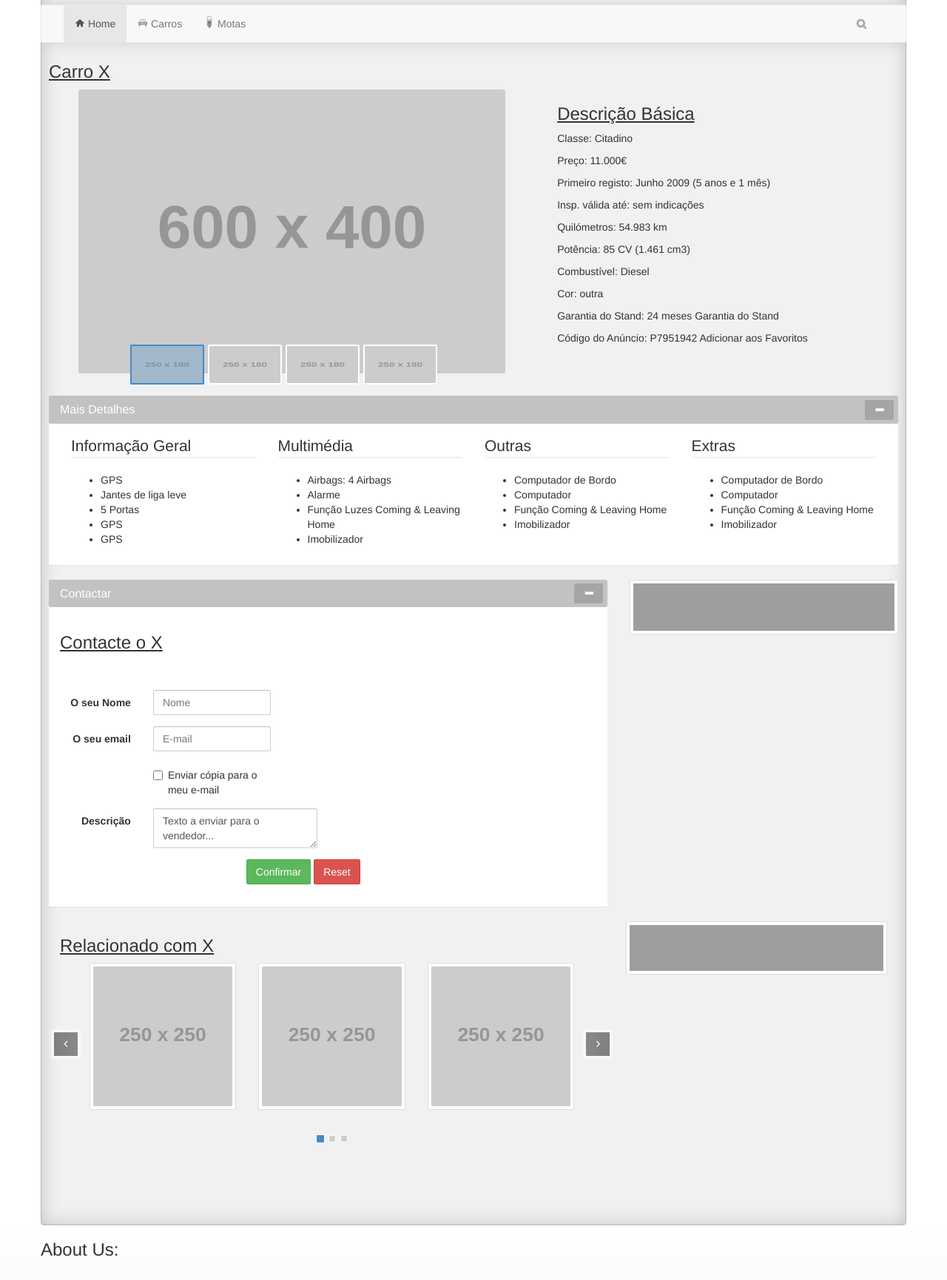
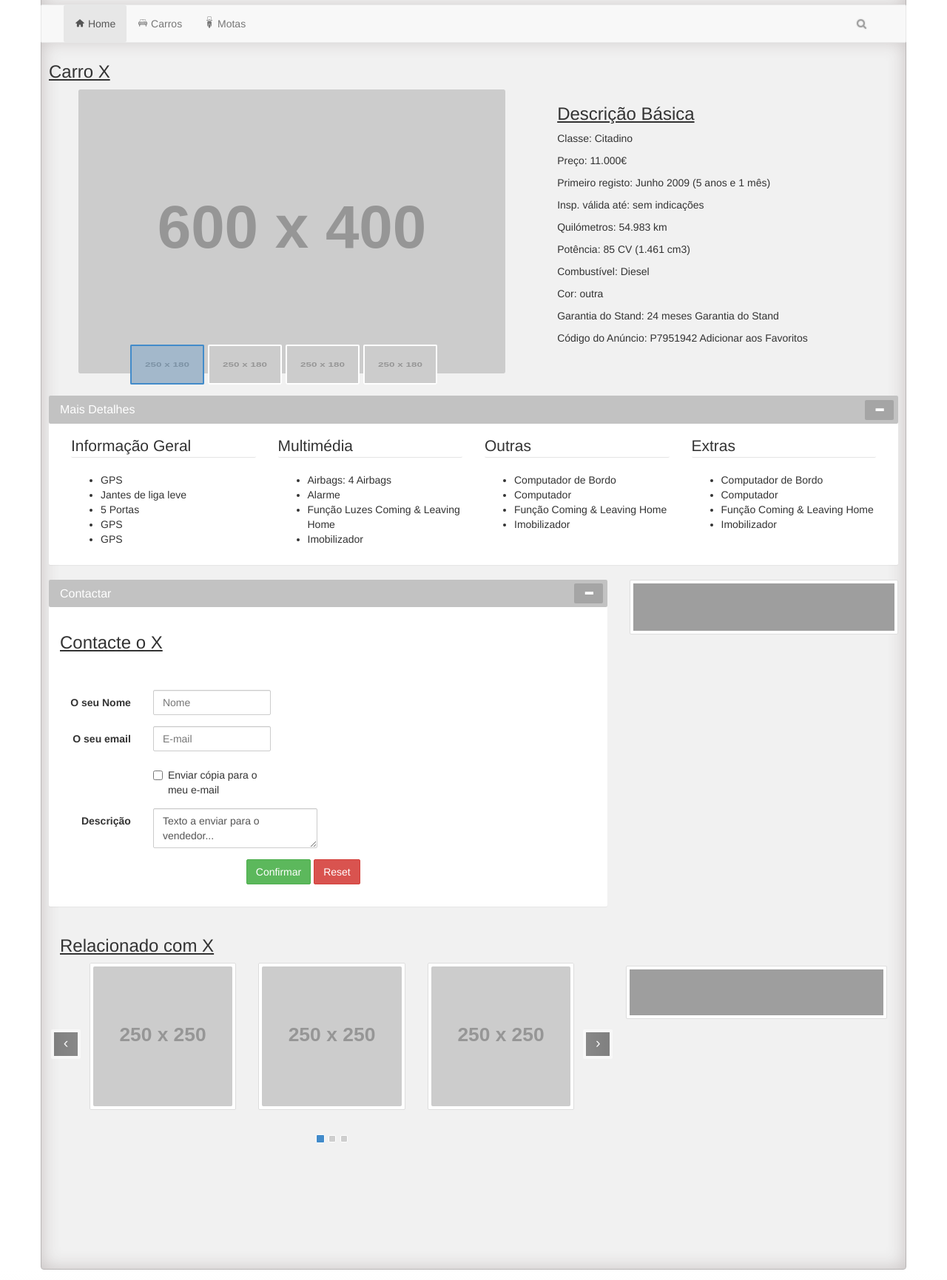
Before and after one commit to TenTimeProductions/Standvirtual, a PHP site: page /details.php in a window 1280 px wide. Shown: the part 149-1880 px from the top of the page at 74% size. Run offline with PHP 8.4, Linux system fonts and the light colour scheme; grey boxes labelled with a size stand in for pictures from a placeholder-image service; some libraries are stand-ins or nearby versions; grey boxes are pictures that could not be loaded.

Commit message:
ajuste de margins

```diff
--- a/info.php
+++ b/info.php
@@ -267,7 +267,7 @@
         		</div>
         	</div>
 		</div>
-        <div class="col-md-4" style="height:400px;">
+        <div class="col-md-4" style="height:400px; margin-top:60px;">
                         <img src="http://lorempixel.com/660/120/technics/Ads%20for%20this%20site/" height="400px"class="img-responsive img-thumbnail" alt="">
                     </div>
 </div>
```
